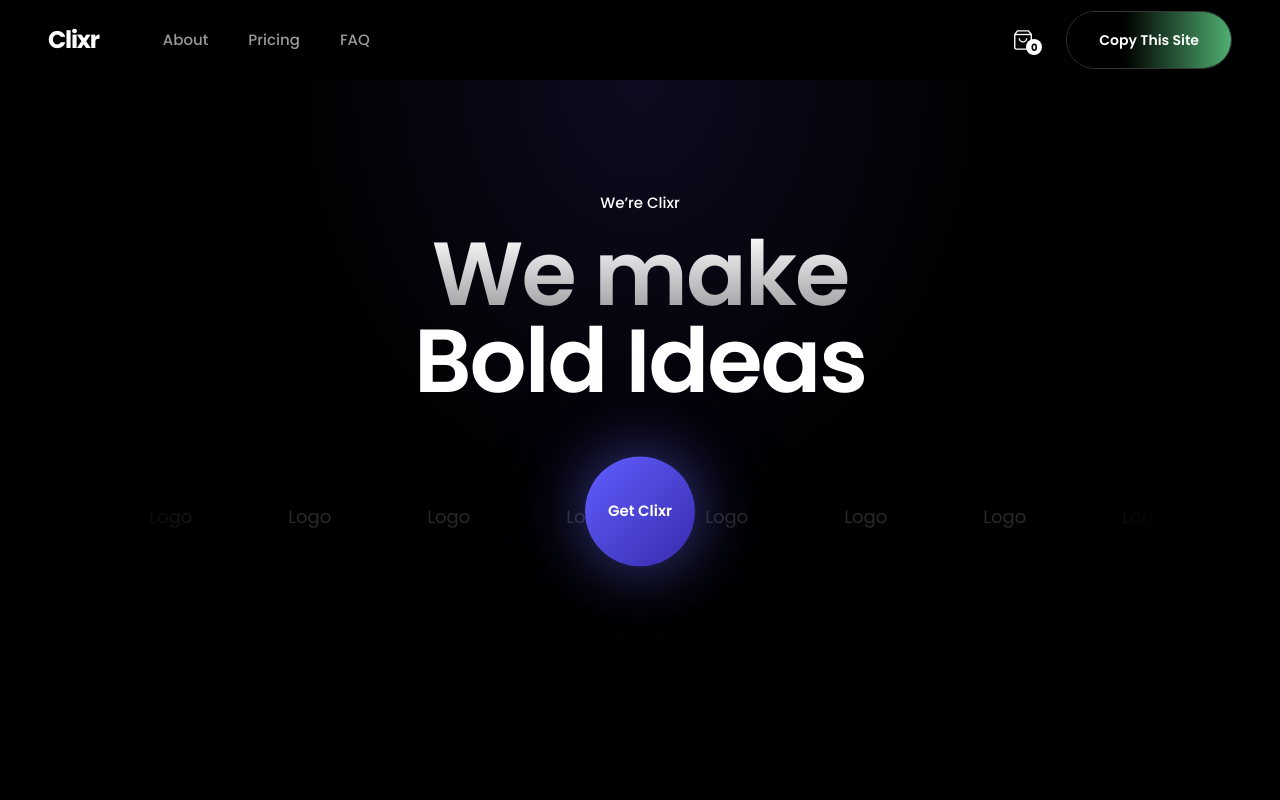
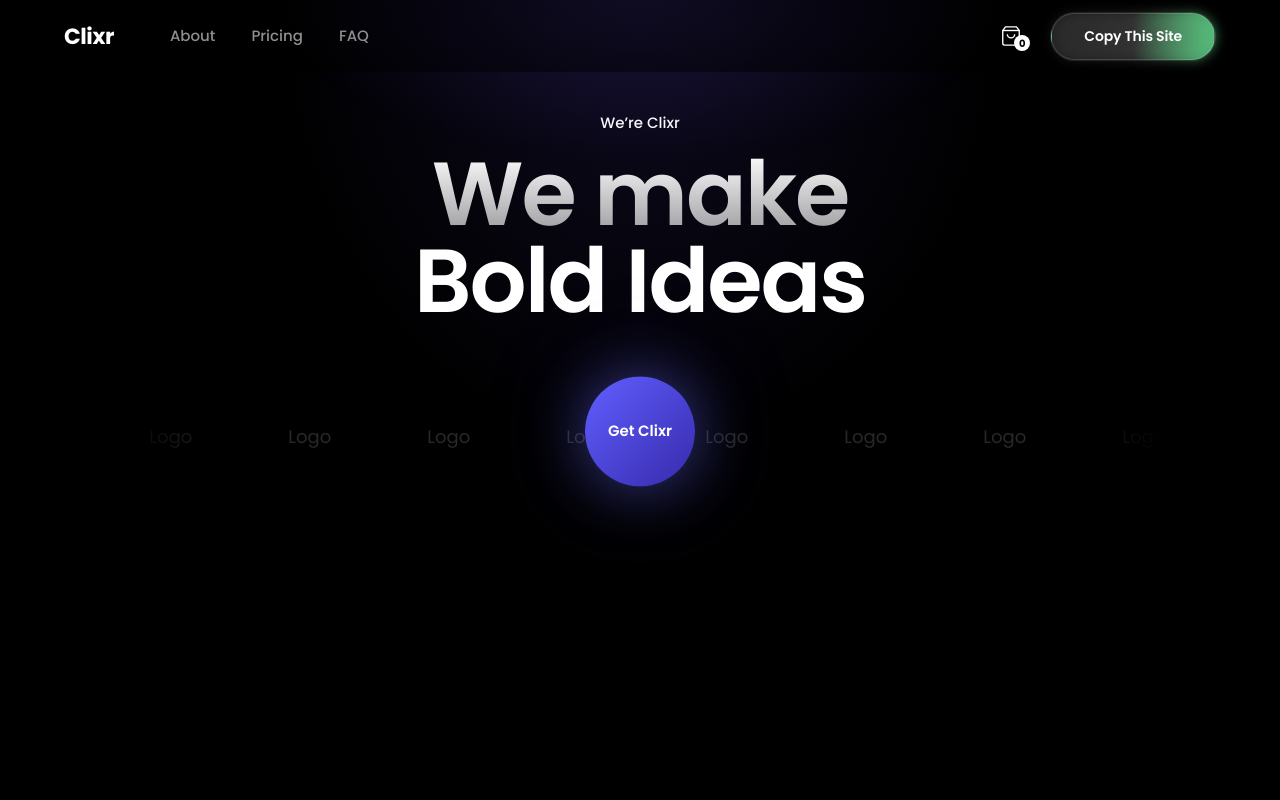
Before and after one commit to Raja-Sarmad/Clixr-Ecommerce, a React (Vite) app: page / in a window 1280 px wide. Shown: the top 800 px of the page. Built offline with nearby package versions, Linux system fonts and the light colour scheme.

Commit message:
navbar static

```diff
--- a/src/components/Navbar.jsx
+++ b/src/components/Navbar.jsx
@@ -1,35 +1,69 @@
-import React from "react";
+// src/components/Navbar.jsx
+"use client";
+
+import React, { useEffect, useState } from "react";
 
 const Navbar = () => {
+  const [scrolled, setScrolled] = useState(false);
+
+  useEffect(() => {
+    const onScroll = () => setScrolled(window.scrollY > 8);
+    onScroll();
+    window.addEventListener("scroll", onScroll, { passive: true });
+    return () => window.removeEventListener("scroll", onScroll);
+  }, []);
+
   return (
-    <nav className="w-full bg-black h-20">
-      {/* OUTER SAFE PADDING */}
-      <div className="px-6 md:px-10 lg:px-12">
-        <div className="max-w-[1440px] mx-auto h-20 flex items-center justify-between">
+    <nav
+      className={[
+        "fixed top-0 left-0 w-full z-50 transition-all duration-300",
+        scrolled ? "bg-transparent" : "bg-black/85 backdrop-blur-md",
+      ].join(" ")}
+    >
+      {/* same glow as hero (only when NOT scrolled) */}
+      {!scrolled && (
+        <div className="pointer-events-none absolute top-0 left-1/2 -translate-x-1/2 w-[800px] h-[180px] bg-[radial-gradient(ellipse_at_center_top,rgba(80,60,180,0.18),transparent_65%)]" />
+      )}
 
-          {/* LEFT GROUP */}
-          <div className="flex items-center gap-16">
-            <div className="text-2xl font-bold text-white tracking-tighter cursor-pointer">
+      <div className="relative px-8 md:px-12 lg:px-16">
+        <div className="max-w-[1440px] mx-auto h-[72px] flex items-center justify-between">
+          {/* LEFT */}
+          <div className="flex items-center gap-14">
+            <div
+              className={[
+                "text-[22px] font-bold tracking-[-0.02em] cursor-pointer",
+                scrolled ? "text-white drop-shadow-[0_2px_10px_rgba(0,0,0,0.9)]" : "text-white",
+              ].join(" ")}
+            >
               Clixr
             </div>
 
-            <div className="hidden md:flex items-center gap-10">
-              <a className="text-[#999] hover:text-white text-[15px] font-medium transition">
-                About
-              </a>
-              <a className="text-[#999] hover:text-white text-[15px] font-medium transition">
-                Pricing
-              </a>
-              <a className="text-[#999] hover:text-white text-[15px] font-medium transition">
-                FAQ
-              </a>
+            <div className="hidden md:flex items-center gap-9">
+              {["About", "Pricing", "FAQ"].map((t) => (
+                <a
+                  key={t}
+                  className={[
+                    "text-[15px] font-medium transition-colors",
+                    scrolled
+                      ? "text-white/85 hover:text-white drop-shadow-[0_2px_10px_rgba(0,0,0,0.9)]"
+                      : "text-[#8f8f8f] hover:text-white",
+                  ].join(" ")}
+                >
+                  {t}
+                </a>
+              ))}
             </div>
           </div>
 
-          {/* RIGHT GROUP */}
-          <div className="flex items-center gap-8">
+          {/* RIGHT */}
+          <div className="flex items-center gap-7">
             {/* Cart */}
-            <div className="relative cursor-pointer">
+            <div
+              className={[
+                "relative cursor-pointer",
+                scrolled ? "drop-shadow-[0_2px_10px_rgba(0,0,0,0.9)]" : "",
+              ].join(" ")}
+            >
               <svg
                 width="22"
                 height="22"
@@ -43,23 +77,31 @@ const Navbar = () => {
                 <path d="M16 10a4 4 0 0 1-8 0" />
               </svg>
 
-              <span className="absolute -bottom-1 -right-2 bg-white text-black text-[10px] font-bold h-4 w-4 rounded-full flex items-center justify-center">
+              <span className="absolute -bottom-1 -right-2 bg-white text-black text-[10px] font-bold h-[16px] w-[16px] rounded-full flex items-center justify-center">
                 0
               </span>
             </div>
 
             {/* CTA */}
-            <button className="relative overflow-hidden px-8 py-4 rounded-full border border-white/20 transition hover:scale-[1.02]">
-              <div className="absolute inset-0 bg-black" />
-              <div
-                className="absolute inset-0 opacity-90"
-                style={{
-                  background:
-                    "linear-gradient(90deg, rgba(0,0,0,1) 35%, rgba(88,194,125,1) 100%)",
-                }}
+            <button
+              className={[
+                "relative rounded-full p-[1px] transition-transform duration-200 hover:scale-[1.02]",
+                scrolled ? "drop-shadow-[0_10px_30px_rgba(0,0,0,0.55)]" : "",
+              ].join(" ")}
+            >
+              {/* when scrolled: keep CTA visible but no background panel */}
+              <span
+                className={[
+                  "absolute inset-0 rounded-full blur-[6px] opacity-60 bg-gradient-to-r from-[#1e1e1e] via-[#2d2d2d] to-[#58c27d]",
+                  scrolled ? "opacity-45" : "opacity-60",
+                ].join(" ")}
               />
-              <span className="relative z-10 text-white font-semibold text-[14px]">
-                Copy This Site
+              <span className="absolute inset-0 rounded-full bg-gradient-to-r from-white/10 to-white/10" />
+
+              <span className="relative inline-flex items-center justify-center rounded-full px-8 py-[12px] border border-white/15 bg-gradient-to-r from-black/0 via-black/0 to-[#58c27d]/90 hover:to-[#58c27d] transition">
+                <span className="text-white font-semibold text-[14px] tracking-[-0.01em]">
+                  Copy This Site
+                </span>
               </span>
             </button>
           </div>
```
Also changed, not shown: src/components/HappilyCustomer.jsx (+145 -74 lines).
